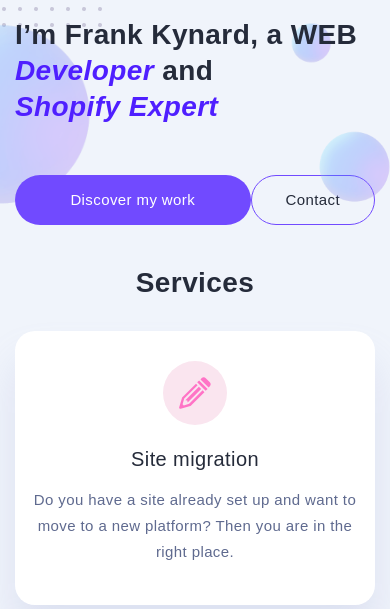
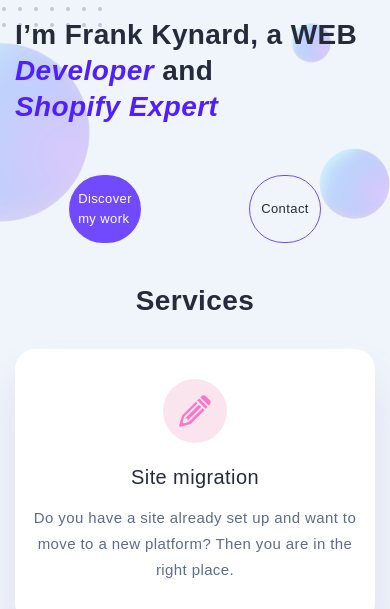
Before and after one commit to FKynard2/Kynard2-portfolio, a plain HTML site: page index.html in a window 390 px wide. Shown: the part 256-865 px from the top of the page. Drawn offline with nearby package versions, Linux system fonts and the light colour scheme; a script that the page names is missing.

Commit message:
update 2.7

```diff
--- a/css/franks-dynamite-site-371929.webflow.css
+++ b/css/franks-dynamite-site-371929.webflow.css
@@ -1970,15 +1970,19 @@ blockquote {
   }
 
   .primary-button {
-    font-size: 15px;
+    font-size: 13px;
   }
 
   .primary-button.top-margin {
-    width: 100%;
+    width: 20%;
   }
 
   .secondary-button {
-    font-size: 15px;
+    font-size: 13px;
+  }
+
+  .cta {
+    width: 20%;
   }
 
   .two-col-grid {
```
